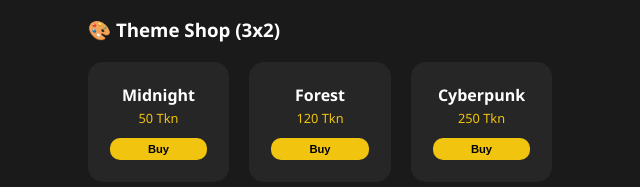
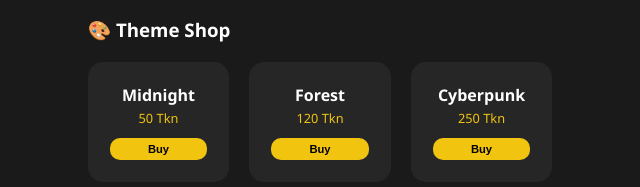
Before and after one commit to avery-murray/Assignment-3-Game, a plain HTML site: page index.html in a window 1280 px wide. Shown: the part 601-788 px from the top of the page, 508-1148 px from the left. Drawn offline with Linux system fonts and the light colour scheme.

Commit message:
Update index.html

```diff
--- a/index.html
+++ b/index.html
@@ -219,7 +219,7 @@
             </div>
 
             <div class="shop-container">
-                <h3 style="margin:0;">🎨 Theme Shop (3x2)</h3>
+                <h3 style="margin:0;">🎨 Theme Shop </h3>
                 <div class="shop-grid" id="shop-grid"></div>
             </div>
         </div>
```
